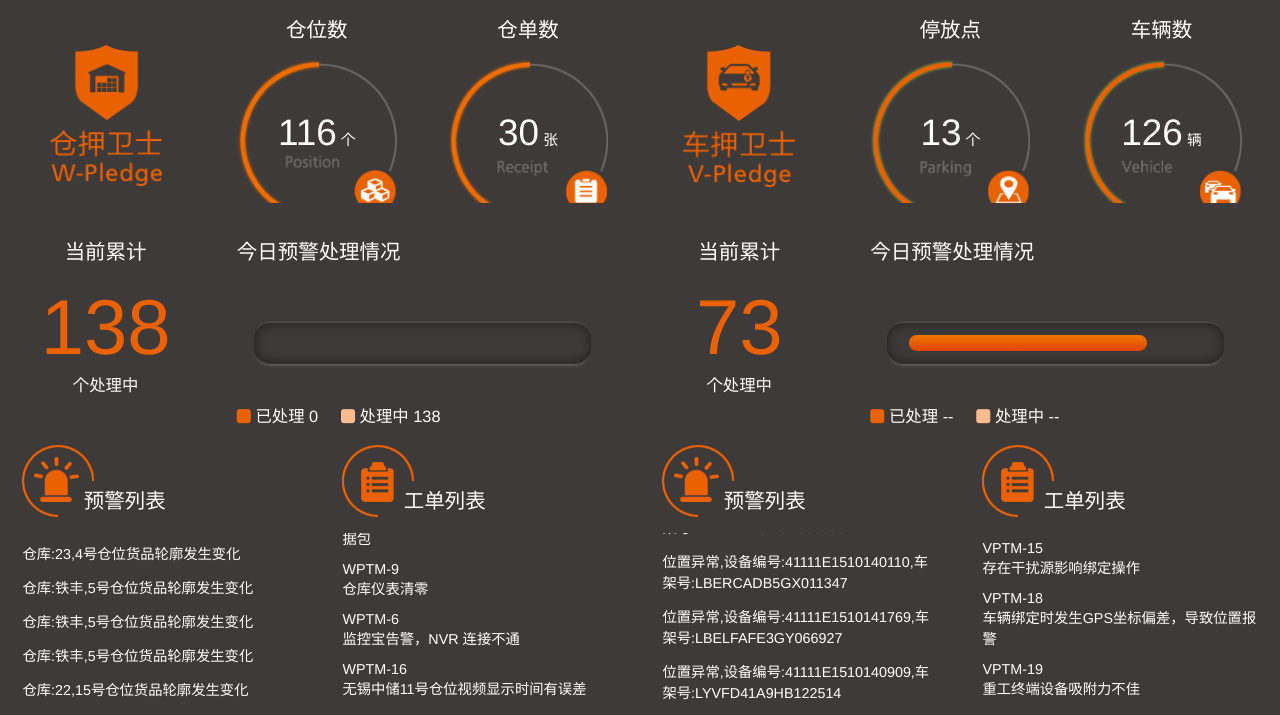
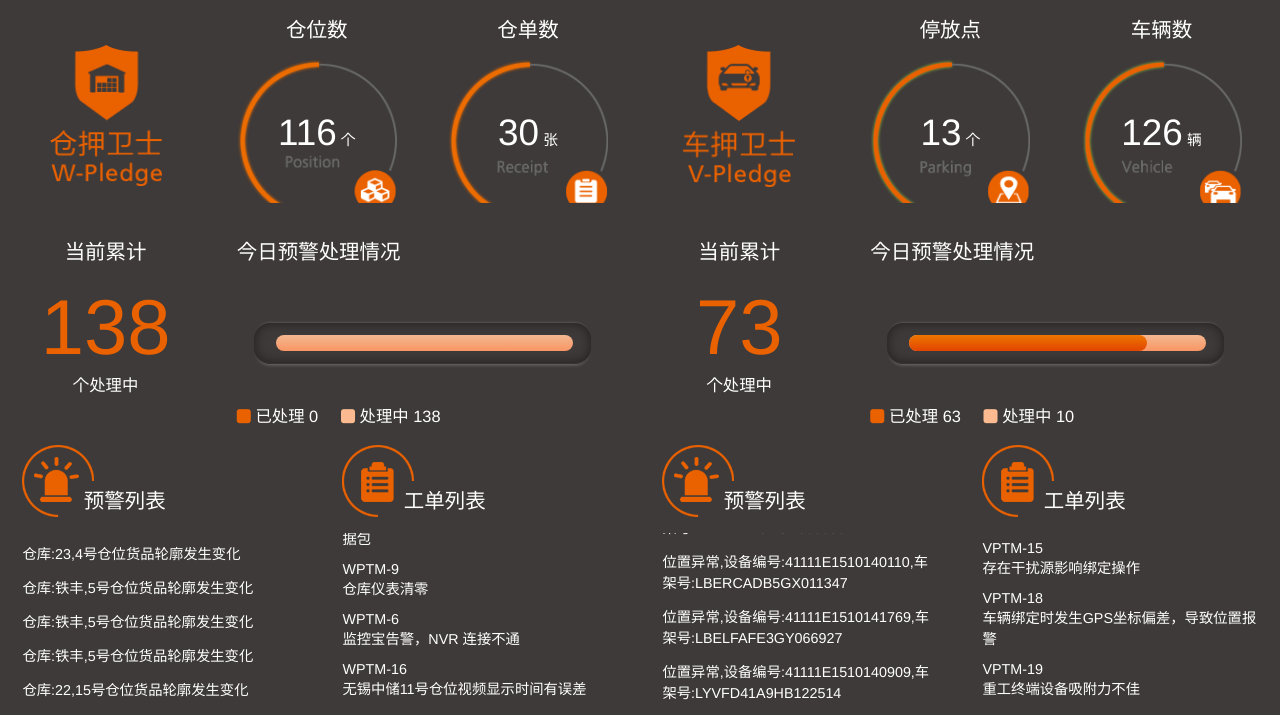
Before and after one commit to ffdawang/dashboard-test, a plain HTML site: page index.html in a window 1280 px wide. Shown: the part 85-800 px from the top of the page. Drawn offline with Linux system fonts and the light colour scheme.

Commit message:
style updated

```diff
--- a/css/style.css
+++ b/css/style.css
@@ -328,6 +328,19 @@ ul li {
     box-shadow: inset 0px 0px 6px 0px rgba(0, 0, 0, 0.85);
 	border:1px solid rgba(0,0,0,0.8);
 }
+
+.bar-bg {
+	background: #f4b791; /* Old browsers */ /* FF3.6-15 */ /* Chrome10-25,Safari5.1-6 */
+    background: -webkit-linear-gradient(#f4b791 0%, #f89664 100%);
+    background: -o-linear-gradient(#f4b791 0%, #f89664 100%);
+    background: linear-gradient(#f4b791 0%, #f89664 100%); /* W3C, IE10+, FF16+, Chrome26+, Opera12+, Safari7+ */
+    filter: progid:DXImageTransform.Microsoft.gradient( startColorstr='#f4b791', endColorstr='#f89664',GradientType=0 ); /* IE6-9 */
+	width: 100%;
+    height: 16px;
+    margin: 2px;
+    border-radius: 16px;
+}
+
 .bar {
 	position:absolute;
 	display:block;
--- a/index.html
+++ b/index.html
@@ -10,7 +10,7 @@
 <script type="text/javascript" src="js/jquery.min.js"></script>
 <script>
 $(function() {
-	$('.progressbar').each(function(){
+	$('.bar-bg').each(function(){
 		var t = $(this);
 		var dataperc = t.attr('data-perc'), barperc = 0; //Math.round(dataperc*5.56);
 		t.find('.bar').animate({width:'0%' }, dataperc*25);
@@ -67,8 +67,10 @@ $(function() {
     <div class="box box8">
     	<div class="sum">今日预警处理情况</div>
         <div class="progressbar" data-perc="50">
-			<div id="warning_ratio"  class="bar color2">
-            	<span></span>
+        	<div class="bar-bg">
+				<div id="warning_ratio"  class="bar color2">
+            		<span></span>
+                </div>
             </div>
 		</div>
         <div class="legend">
@@ -91,12 +93,14 @@ $(function() {
 
     <div class="box box10">
         	<div class="sum">今日预警处理情况</div>
-            <div class="progressbar" data-perc="75">
-				<div id="car_ratio"  class="bar color2"><span></span></div>
+            <div class="progressbar">
+            	<div class="bar-bg">
+					<div id="car_ratio"  class="bar color2"><span></span></div>
+                </div>
 			</div>
             <div class="legend">
-            	<i class="fa fa-square legend-1"></i> 已处理 <span id="wh_finished_warnings">--</span>&nbsp;&nbsp;&nbsp;&nbsp;
-            	<i class="fa fa-square legend-2"></i> 处理中 <span id="wh_unfinished_warnings">--</span>
+            	<i class="fa fa-square legend-1"></i> 已处理 <span id="car_finished_warnings">--</span>&nbsp;&nbsp;&nbsp;&nbsp;
+            	<i class="fa fa-square legend-2"></i> 处理中 <span id="car_unfinished_warnings">--</span>
             </div>
     </div>
     <!--<div class="box box9 left-b">
```
